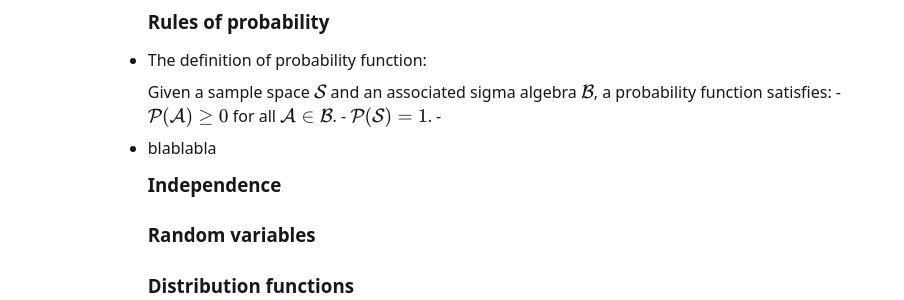
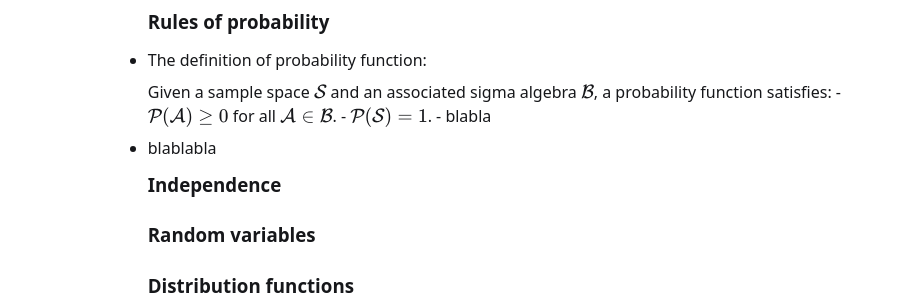
Before and after one commit to acneyouth1996/notes, a Jekyll site: the page built from _posts/2023-06-07-prob-theory.md, in a window 1280 px wide. Shown: the part 498-798 px from the top of the page, without its empty margins (205-1109 px from the left). Built offline with Jekyll 4.4.1, drawn with Linux system fonts in a browser that asks for light colours.

Commit message:
new post

```diff
--- a/_config.yml
+++ b/_config.yml
@@ -13,7 +13,7 @@ author:
   email: yongh7@uci.edu
   url: #yoururl
 permalink: pretty
-markdown: kramdown
+#markdown: kramdown
 
 baseurl: "/notes"
 
--- a/_posts/2023-06-07-prob-theory.md
+++ b/_posts/2023-06-07-prob-theory.md
@@ -30,7 +30,7 @@ A collection of subsets $$\mathcal{S}$$ is called **sigma algebra**, denoted by
 Given a sample space $$\mathcal{S}$$ and an associated sigma algebra $$\mathcal{B}$$, a probability function satisfies:
     - $$\mathcal{P}(\mathcal{A})  \geq 0$$ for all $$\mathcal{A} \in \mathcal{B}$$.
     - $$\mathcal{P}(\mathcal{S}) = 1$$.
-    -
+    - blabla
 - blablabla
 
 ### Independence
```
Also changed, not shown: 7 other files.
